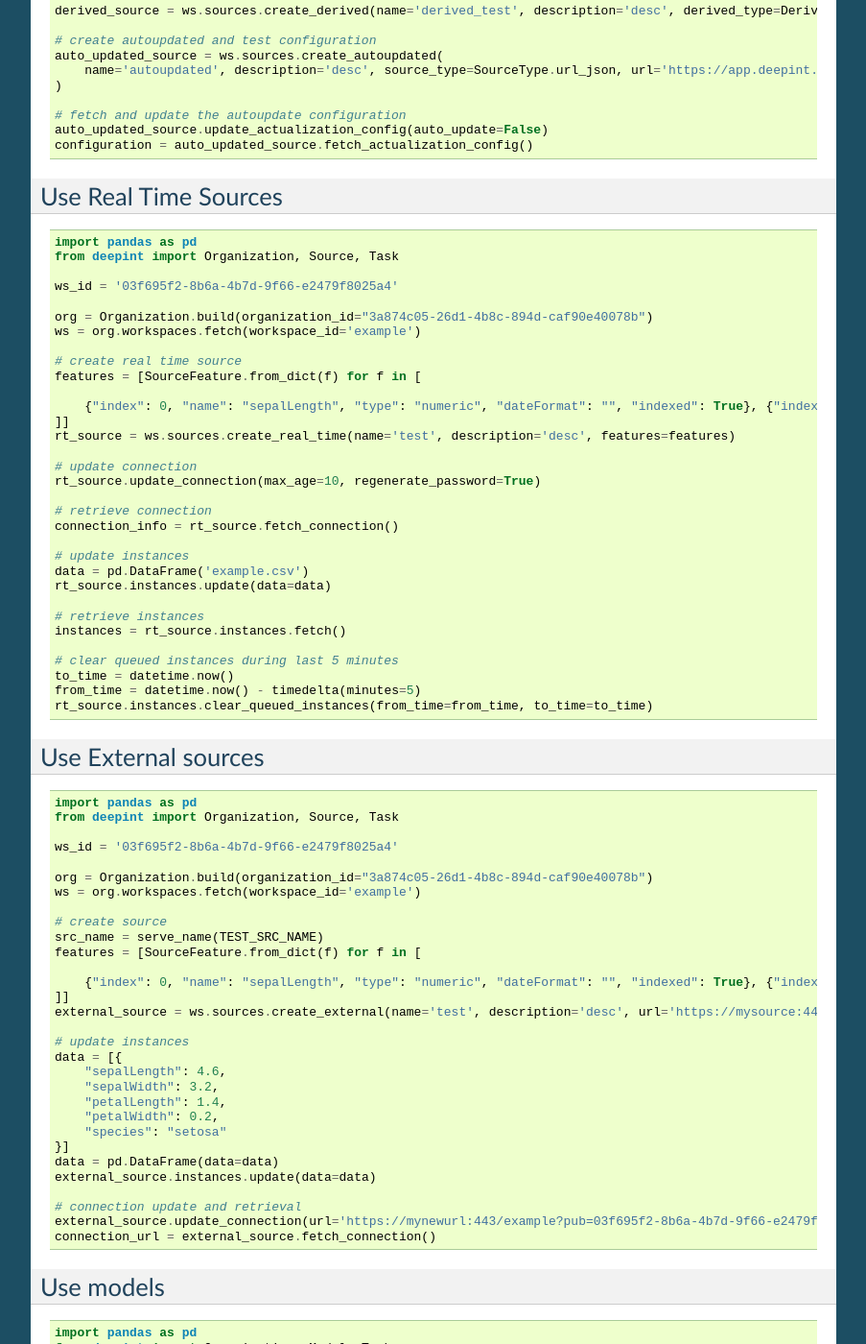
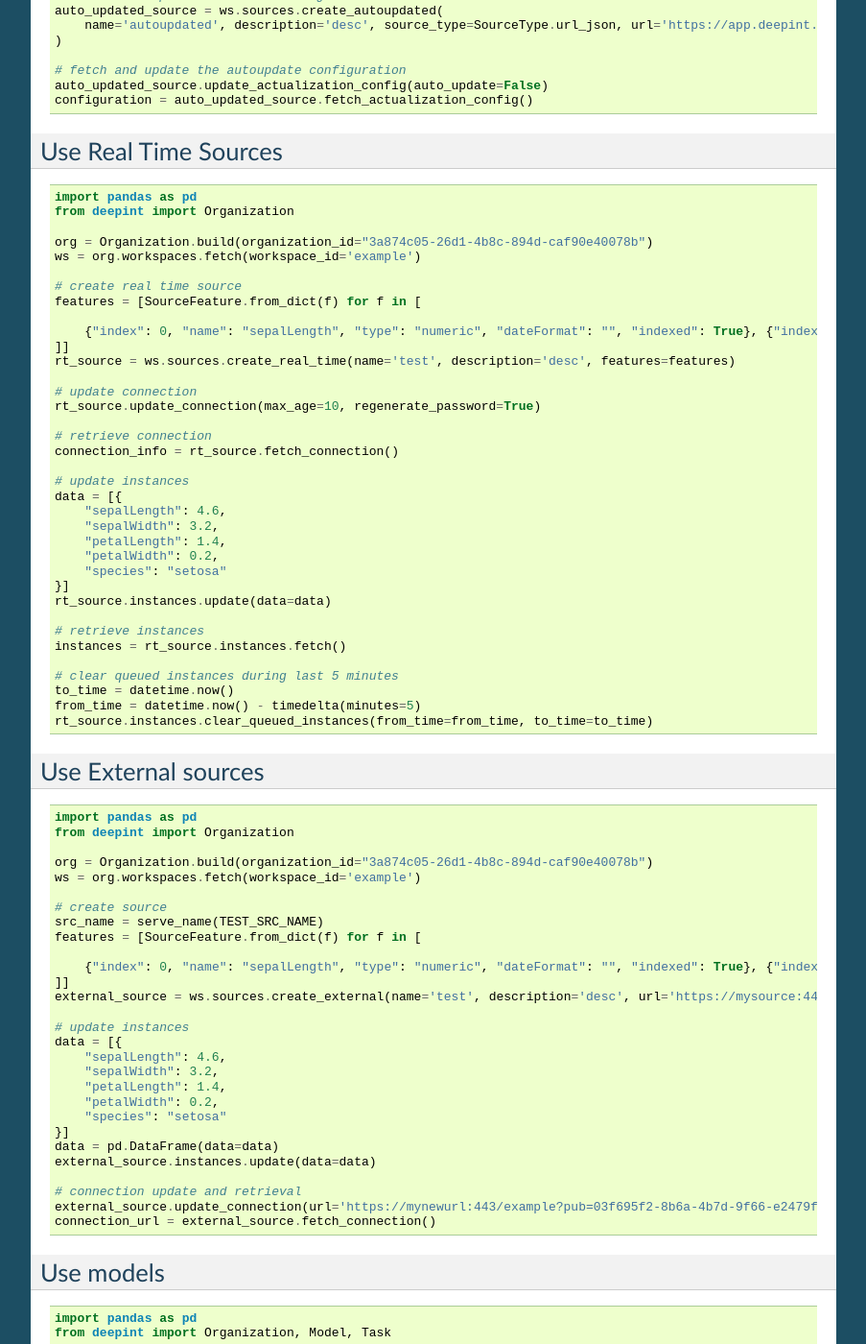
Before and after one commit to deepintdev/deepint-python-sdk, a Sphinx documentation site: the page built from docs/source/_info/usage.rst, in a window 1280 px wide and 1400 px high, scrolled down 3349 px. Shown: the whole window at 96% size, without its empty margins (198-1101 px from the left). Built offline with Sphinx 7.4.7, drawn with Linux system fonts in a browser that asks for light colours; some of the changed text lies outside the part shown.

```diff
--- a/docs/source/_info/usage.rst
+++ b/docs/source/_info/usage.rst
@@ -162,9 +162,7 @@ Use sources
 .. code-block:: python3
 
     import pandas as pd
-    from deepint import Organization, Source, Task
-
-    ws_id = '03f695f2-8b6a-4b7d-9f66-e2479f8025a4'
+    from deepint import Organization
 
     org = Organization.build(organization_id="3a874c05-26d1-4b8c-894d-caf90e40078b")
     ws = org.workspaces.fetch(workspace_id='example')
@@ -220,7 +218,6 @@ Use sources
     new_source.delete()
 
     #  create derived source
-
     derived_source = ws.sources.create_derived(name='derived_test', description='desc', derived_type=DerivedSourceType.filter, origin_source_id=source.info.source_id, origin_source_b_id=None, query={}, features=source.features.fetch_all(), feature_a=None, feature_b=None, is_encrypted=False, is_shuffled=False, wait_for_creation=True)
 
     # create autoupdated and test configuration
@@ -239,9 +236,7 @@ Use Real Time Sources
 .. code-block:: python3
 
     import pandas as pd
-    from deepint import Organization, Source, Task
-
-    ws_id = '03f695f2-8b6a-4b7d-9f66-e2479f8025a4'
+    from deepint import Organization
 
     org = Organization.build(organization_id="3a874c05-26d1-4b8c-894d-caf90e40078b")
     ws = org.workspaces.fetch(workspace_id='example')
@@ -260,7 +255,13 @@ Use Real Time Sources
     connection_info = rt_source.fetch_connection()
 
     # update instances
-    data = pd.DataFrame('example.csv')
+    data = [{
+        "sepalLength": 4.6,
+        "sepalWidth": 3.2,
+        "petalLength": 1.4,
+        "petalWidth": 0.2,
+        "species": "setosa"
+    }]
     rt_source.instances.update(data=data)
 
     # retrieve instances
@@ -278,9 +279,7 @@ Use External sources
 .. code-block:: python3
 
     import pandas as pd
-    from deepint import Organization, Source, Task
-
-    ws_id = '03f695f2-8b6a-4b7d-9f66-e2479f8025a4'
+    from deepint import Organization
 
     org = Organization.build(organization_id="3a874c05-26d1-4b8c-894d-caf90e40078b")
     ws = org.workspaces.fetch(workspace_id='example')
@@ -479,4 +478,3 @@ Use custom endpoint
 
     # perform call to /api/v1/who
     response = org.endpoint.call(http_operation='GET', path='/api/v1/who', headers=None, parameters=None, is_paginated=False)
-    assert(response['user_id'] == org.account['user_id'])
```
Also changed, not shown: README.md (+12 -15 lines), 1 other file.
